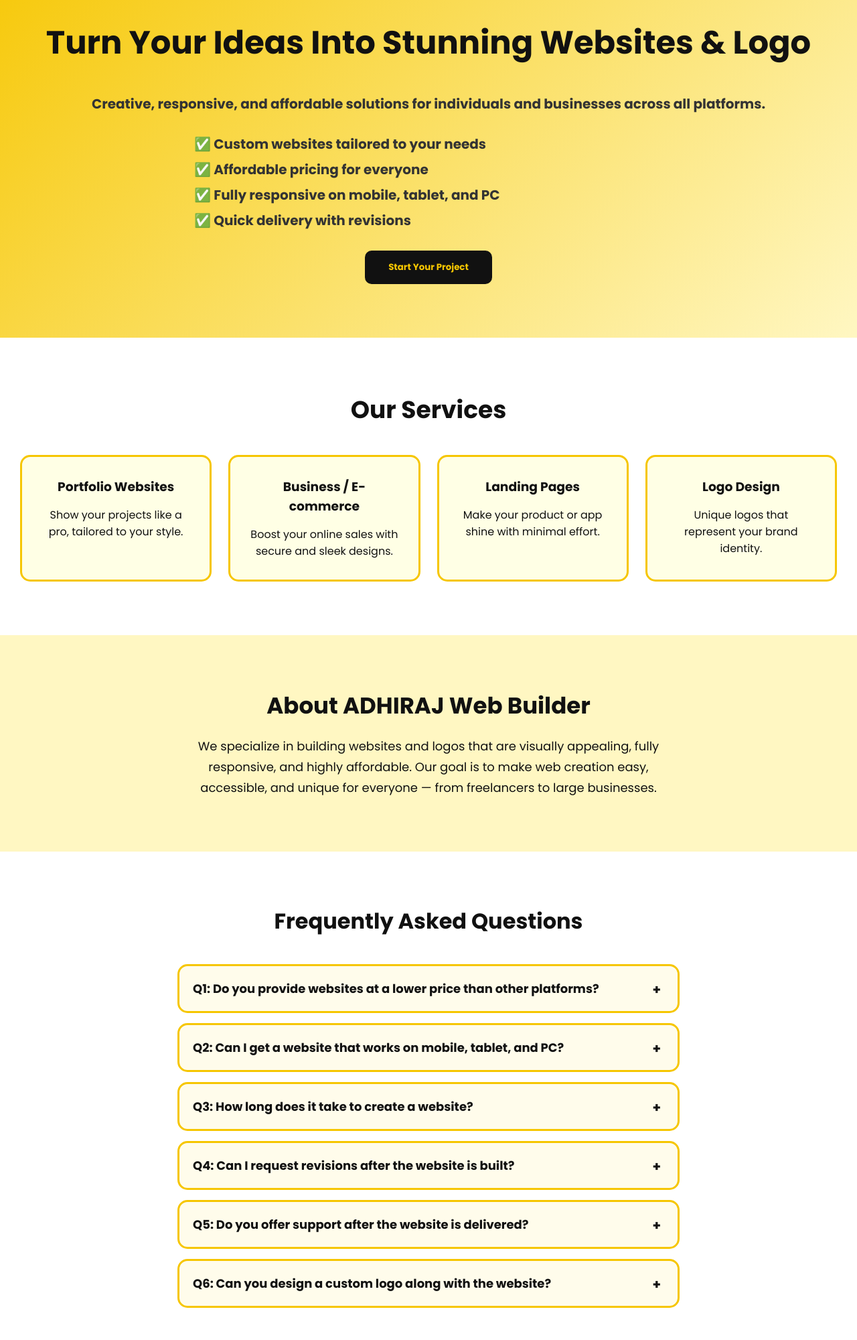
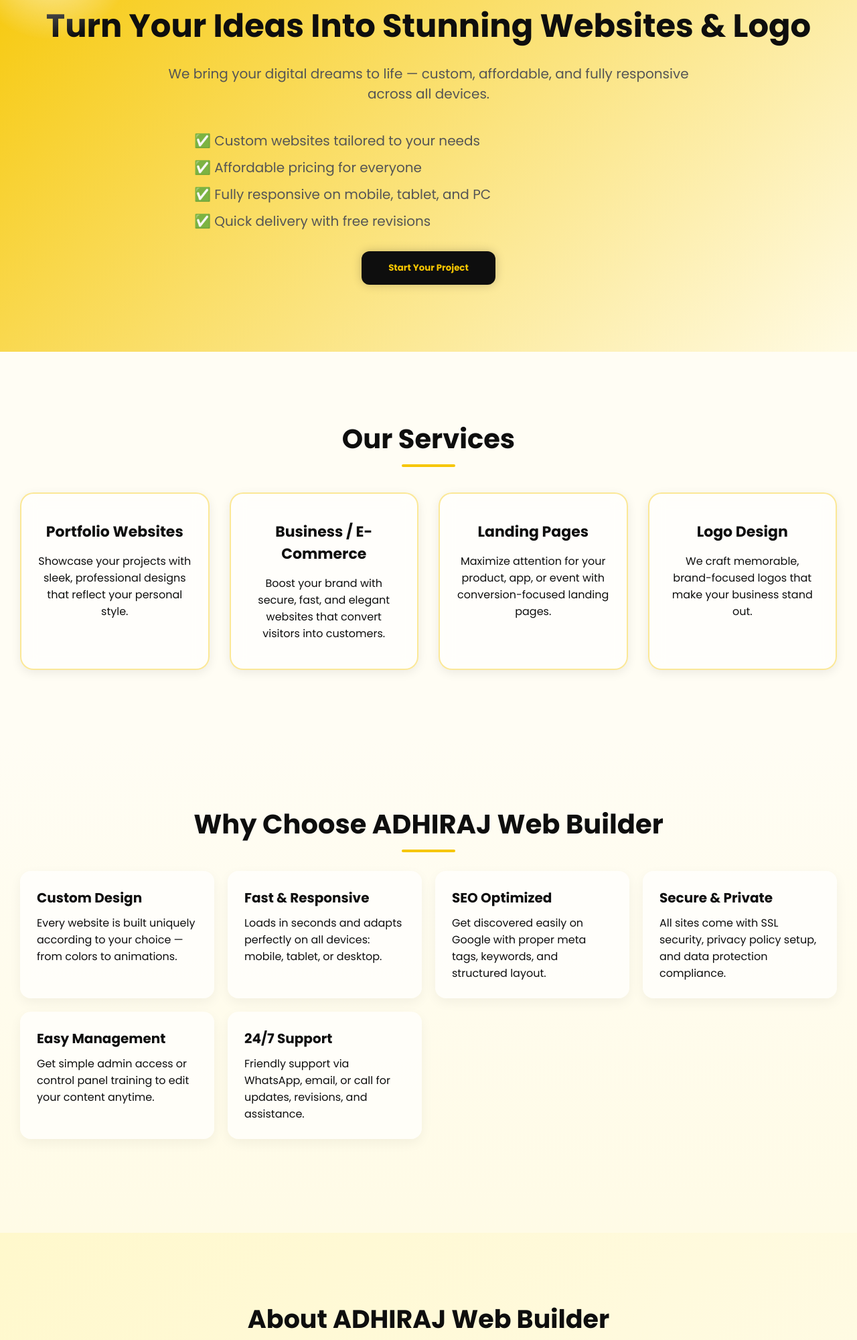
Before and after one commit to Adityaraj251/ADHIRAJwebbuilder, a plain HTML site: page index.html in a window 1280 px wide. Shown: the part 267-2267 px from the top of the page at 67% size. Drawn offline with Linux system fonts and the light colour scheme.

Commit message:
Update index.html

```diff
--- a/index.html
+++ b/index.html
@@ -5,178 +5,268 @@
 <meta name="viewport" content="width=device-width, initial-scale=1.0">
 <title>ADHIRAJ Web Builder</title>
 <link rel="icon" href="logo.png" type="image/png">
-<!-- Google Fonts -->
-<link href="https://fonts.googleapis.com/css2?family=Poppins:wght@400;700&display=swap" rel="stylesheet">
+<link href="https://fonts.googleapis.com/css2?family=Poppins:wght@400;600;700&display=swap" rel="stylesheet">
 
 <style>
 :root {
   --yellow: #f6c600;
-  --black: #111;
-  --white: #fff;
-  --gray: #333;
+  --black: #0e0e0e;
+  --white: #ffffff;
+  --gray: #555;
+  --glass: rgba(255, 255, 255, 0.2);
 }
 * {
-  margin:0;
-  padding:0;
-  box-sizing:border-box;
-  font-family:'Poppins', sans-serif;
+  margin: 0;
+  padding: 0;
+  box-sizing: border-box;
+  font-family: "Poppins", sans-serif;
+  scroll-behavior: smooth;
 }
 
-/* Body & Typography */
 body {
-  background: var(--white);
+  background: linear-gradient(135deg, #fff8cc 0%, #fdf6b2 40%, #ffffff 100%);
   color: var(--black);
   overflow-x: hidden;
-  font-weight: 400;
 }
-h1,h2,h3,h4,h5,h6 { font-weight:700; }
 
-/* NAVBAR WITH FULL PNG */
+/* HEADER */
 header {
   position: sticky;
   top: 0;
   width: 100%;
-  height: 120px;
+  height: 110px;
   display: flex;
   justify-content: center;
   align-items: center;
-  background: var(--white);
-  box-shadow: 0 4px 10px rgba(0,0,0,0.1);
+  background: rgba(255,255,255,0.9);
+  backdrop-filter: blur(10px);
+  box-shadow: 0 4px 20px rgba(0,0,0,0.1);
   z-index: 1000;
 }
 header img.logo-img {
-  max-height: 399%;
-  width: auto;
+  height: 380%;
   object-fit: contain;
+  animation: fadeDown 1s ease;
 }
 
 /* HERO */
 .hero {
   text-align: center;
-  padding: 180px 20px 80px 20px;
-  background: linear-gradient(135deg, var(--yellow) 0%, #fff7c2 100%);
-  font-weight:700; /* bold text */
+  padding: 160px 20px 100px 20px;
+  background: linear-gradient(135deg, var(--yellow), #fffbe5);
+  position: relative;
+  overflow: hidden;
+}
+.hero::before {
+  content: "";
+  position: absolute;
+  top: -50px; left: -50px;
+  width: 250px; height: 250px;
+  background: radial-gradient(circle, rgba(255,255,255,0.7), transparent 70%);
+  border-radius: 50%;
+  animation: float 6s ease-in-out infinite alternate;
 }
 .hero h1 {
   font-size: 48px;
-  line-height: 1.3;
+  font-weight: 700;
+  color: var(--black);
   margin-bottom: 20px;
-  color: var(--black);
 }
 .hero p {
   font-size: 20px;
   color: var(--gray);
-  margin-bottom: 30px;
+  max-width: 800px;
+  margin: 0 auto 40px;
 }
 .hero-points {
-  margin:30px 0;
-  font-size:18px;
-  color: var(--black);
-  text-align:left;
-  max-width:700px;
-  margin-left:auto;
-  margin-right:auto;
+  max-width: 700px;
+  margin: 0 auto 30px;
+  text-align: left;
+  font-size: 18px;
 }
-.hero-points p {
-  margin:8px 0;
-}
+.hero-points p { margin: 10px 0; }
 .btn {
   background: var(--black);
   color: var(--yellow);
+  padding: 15px 40px;
   border: none;
-  padding: 15px 35px;
-  border-radius: 10px;
+  border-radius: 12px;
+  font-weight: 700;
   cursor: pointer;
-  transition: 0.3s;
-  font-weight:700;
+  transition: all 0.3s ease;
+  box-shadow: 0 0 15px rgba(0,0,0,0.2);
 }
 .btn:hover {
   background: var(--yellow);
   color: var(--black);
+  transform: scale(1.05);
 }
 
 /* SERVICES */
 .services {
-  padding: 80px 30px;
+  padding: 100px 30px;
   text-align: center;
+  background: #fffdf4;
 }
-.services h2 { font-size: 36px; margin-bottom: 40px; }
+.services h2 {
+  font-size: 40px;
+  margin-bottom: 50px;
+  position: relative;
+}
+.services h2::after {
+  content: "";
+  position: absolute;
+  bottom: -12px; left: 50%;
+  transform: translateX(-50%);
+  width: 80px; height: 4px;
+  background: var(--yellow);
+  border-radius: 3px;
+}
 .service-boxes {
   display: grid;
   grid-template-columns: repeat(auto-fit, minmax(280px,1fr));
-  gap: 25px;
+  gap: 30px;
 }
 .service {
-  border: 3px solid var(--yellow);
-  padding: 30px;
-  border-radius: 15px;
-  background: rgba(255,255,0,0.1);
-  cursor: pointer;
-  transition: 0.3s;
-  font-weight:700;
+  background: rgba(255,255,255,0.6);
+  border: 2px solid rgba(246,198,0,0.4);
+  border-radius: 20px;
+  padding: 40px 25px;
+  backdrop-filter: blur(12px);
+  transition: all 0.3s ease;
+  box-shadow: 0 4px 15px rgba(0,0,0,0.08);
 }
 .service:hover {
+  background: var(--black);
+  color: var(--yellow);
+  transform: translateY(-10px) scale(1.02);
+  box-shadow: 0 6px 25px rgba(0,0,0,0.2);
+}
+.service h3 {
+  font-size: 22px;
+  margin-bottom: 15px;
+}
+.service p {
+  font-size: 16px;
+}
+
+/* FEATURES & PACKAGES */
+.features-packages {
+  padding: 100px 30px;
+  background: linear-gradient(180deg,#fffdf4,#fffbe6);
+}
+.features-packages h2 {
+  text-align: center;
+  font-size: 40px;
+  margin-bottom: 40px;
+  font-weight: 700;
+  position: relative;
+}
+.features-packages h2::after {
+  content: "";
+  position: absolute;
+  bottom: -12px;
+  left: 50%;
+  transform: translateX(-50%);
+  width: 80px;
+  height: 4px;
   background: var(--yellow);
-  color: var(--black);
+  border-radius: 3px;
+}
+.features-grid {
+  display:grid;
+  grid-template-columns: repeat(auto-fit,minmax(260px,1fr));
+  gap: 20px;
+  margin-bottom: 40px;
+}
+.feature-card {
+  background: rgba(255,255,255,0.7);
+  border-radius: 16px;
+  padding: 25px;
+  box-shadow: 0 6px 18px rgba(0,0,0,0.05);
+  transition: all 0.3s ease;
+}
+.feature-card:hover {
   transform: translateY(-8px);
+  background: var(--black);
+  color: var(--yellow);
 }
-.service h3 { margin-bottom: 15px; }
-.service p { font-weight:400; }
+.feature-card h3 {
+  margin-bottom: 10px;
+  font-size: 20px;
+}
 
 /* ABOUT */
 .about {
-  padding: 80px 30px;
-  background: #fff7c2;
+  padding: 100px 30px;
   text-align: center;
+  background: linear-gradient(135deg, #fff8cc 0%, #fffbe6 100%);
 }
-.about h2 { font-size: 34px; margin-bottom: 20px; }
+.about h2 {
+  font-size: 38px;
+  margin-bottom: 20px;
+}
 .about p {
-  max-width: 750px;
+  font-size: 18px;
+  max-width: 800px;
   margin: 0 auto;
-  font-size: 18px;
-  line-height: 1.7;
+  line-height: 1.8;
+  color: var(--gray);
 }
 
 /* FAQ */
 .faq {
-  padding: 80px 30px;
-  background: var(--white);
+  padding: 100px 30px;
+  background: #fffdf2;
 }
-.faq h2 { font-size: 32px; text-align: center; margin-bottom: 40px; }
+.faq h2 {
+  text-align: center;
+  font-size: 36px;
+  margin-bottom: 50px;
+}
 .faq-item {
-  max-width: 750px;
-  margin: 15px auto;
-  border: 3px solid var(--yellow);
+  max-width: 800px;
+  margin: 20px auto;
+  background: rgba(255,255,255,0.6);
+  border: 2px solid rgba(246,198,0,0.5);
   border-radius: 15px;
   overflow: hidden;
-  background: #fffceb;
-  transition: transform 0.3s;
+  transition: all 0.4s ease;
+  box-shadow: 0 3px 12px rgba(0,0,0,0.05);
 }
-.faq-item:hover { transform: translateY(-3px); }
+.faq-item.active {
+  background: var(--yellow);
+  color: var(--black);
+}
 .faq-question {
-  padding: 20px;
+  padding: 22px;
   font-weight: 700;
+  font-size: 18px;
   cursor: pointer;
   position: relative;
-  user-select: none;
-  font-size: 18px;
 }
 .faq-question::after {
-  content:'+'; position:absolute; right:25px; font-size:20px; transition:0.3s;
+  content: "+";
+  position: absolute;
+  right: 25px;
+  font-size: 22px;
+  transition: 0.3s;
 }
-.faq-item.active .faq-question::after { content:'−'; }
+.faq-item.active .faq-question::after {
+  content: "−";
+}
 .faq-answer {
   max-height: 0;
-  padding: 0 20px;
   overflow: hidden;
-  transition: max-height 0.5s ease, padding 0.3s ease;
+  transition: max-height 0.5s ease;
+  padding: 0 22px;
   font-size: 16px;
-  line-height: 1.6;
   color: var(--gray);
+  line-height: 1.7;
 }
 .faq-item.active .faq-answer {
-  max-height: 500px;
-  padding: 20px;
+  max-height: 300px;
+  padding: 20px 22px;
 }
 
 /* FOOTER */
@@ -184,39 +274,48 @@
   background: var(--black);
   color: var(--yellow);
   text-align: center;
-  padding: 25px;
+  padding: 40px 20px;
   font-size: 16px;
+  line-height: 1.7;
+}
+footer p strong {
+  color: var(--white);
+}
+
+/* ANIMATIONS */
+@keyframes float {
+  from { transform: translateY(0); }
+  to { transform: translateY(20px); }
+}
+@keyframes fadeDown {
+  from { opacity: 0; transform: translateY(-20px); }
+  to { opacity: 1; transform: translateY(0); }
 }
 
 /* RESPONSIVE */
-@media(max-width:768px){
-  .hero h1 { font-size:36px; }
-  .hero p { font-size:18px; }
-  .service-boxes { grid-template-columns:1fr; }
-  header { height:100px; }
-  .hero { padding-top:150px; }
+@media (max-width: 768px) {
+  .hero h1 { font-size: 34px; }
+  .hero p { font-size: 18px; }
+  .services h2, .features-packages h2 { font-size: 30px; }
+  .about h2 { font-size: 28px; }
 }
 </style>
 </head>
+
 <body>
-
 <header>
   <img src="name.png" alt="ADHIRAJ Logo" class="logo-img">
 </header>
 
 <section class="hero">
   <h1>Turn Your Ideas Into Stunning Websites & Logo</h1>
-  <br>
-  <p>Creative, responsive, and affordable solutions for individuals and businesses across all platforms.</p>
-
-  <!-- Added points -->
+  <p>We bring your digital dreams to life — custom, affordable, and fully responsive across all devices.</p>
   <div class="hero-points">
     <p>✅ Custom websites tailored to your needs</p>
     <p>✅ Affordable pricing for everyone</p>
     <p>✅ Fully responsive on mobile, tablet, and PC</p>
-    <p>✅ Quick delivery with revisions</p>
+    <p>✅ Quick delivery with free revisions</p>
   </div>
-
   <a href="second.html"><button class="btn">Start Your Project</button></a>
 </section>
 
@@ -225,79 +324,96 @@
   <div class="service-boxes">
     <div class="service">
       <h3>Portfolio Websites</h3>
-      <p>Show your projects like a pro, tailored to your style.</p>
+      <p>Showcase your projects with sleek, professional designs that reflect your personal style.</p>
     </div>
     <div class="service">
-      <h3>Business / E-commerce</h3>
-      <p>Boost your online sales with secure and sleek designs.</p>
+      <h3>Business / E-Commerce</h3>
+      <p>Boost your brand with secure, fast, and elegant websites that convert visitors into customers.</p>
     </div>
     <div class="service">
       <h3>Landing Pages</h3>
-      <p>Make your product or app shine with minimal effort.</p>
+      <p>Maximize attention for your product, app, or event with conversion-focused landing pages.</p>
     </div>
     <div class="service">
       <h3>Logo Design</h3>
-      <p>Unique logos that represent your brand identity.</p>
+      <p>We craft memorable, brand-focused logos that make your business stand out.</p>
+    </div>
+  </div>
+</section>
+
+<!-- NEW PREMIUM FEATURE SECTION -->
+<section class="features-packages" id="features-packages">
+  <h2>Why Choose ADHIRAJ Web Builder</h2>
+  <div class="features-grid">
+    <div class="feature-card">
+      <h3>Custom Design</h3>
+      <p>Every website is built uniquely according to your choice — from colors to animations.</p>
+    </div>
+    <div class="feature-card">
+      <h3>Fast & Responsive</h3>
+      <p>Loads in seconds and adapts perfectly on all devices: mobile, tablet, or desktop.</p>
+    </div>
+    <div class="feature-card">
+      <h3>SEO Optimized</h3>
+      <p>Get discovered easily on Google with proper meta tags, keywords, and structured layout.</p>
+    </div>
+    <div class="feature-card">
+      <h3>Secure & Private</h3>
+      <p>All sites come with SSL security, privacy policy setup, and data protection compliance.</p>
+    </div>
+    <div class="feature-card">
+      <h3>Easy Management</h3>
+      <p>Get simple admin access or control panel training to edit your content anytime.</p>
+    </div>
+    <div class="feature-card">
+      <h3>24/7 Support</h3>
+      <p>Friendly support via WhatsApp, email, or call for updates, revisions, and assistance.</p>
     </div>
   </div>
 </section>
 
 <section class="about" id="about">
   <h2>About ADHIRAJ Web Builder</h2>
-  <p>We specialize in building websites and logos that are visually appealing, fully responsive, and highly affordable. Our goal is to make web creation easy, accessible, and unique for everyone — from freelancers to large businesses.</p>
+  <p>We’re a creative digital studio led by <strong>Aditya Raj</strong>, dedicated to building websites and logos that are visually appealing, responsive, and affordable. Whether you’re a freelancer, startup, or brand — we design experiences that make you stand out online.</p>
 </section>
 
 <section class="faq" id="faq">
   <h2>Frequently Asked Questions</h2>
-
   <div class="faq-item">
-    <div class="faq-question">Q1: Do you provide websites at a lower price than other platforms?</div>
-    <div class="faq-answer">Yes! At ADHIRAJ Web Builder, we provide high-quality websites at more affordable prices compared to other platforms without compromising quality or design.</div>
+    <div class="faq-question">Do you provide websites at affordable prices?</div>
+    <div class="faq-answer">Yes! ADHIRAJ Web Builder delivers premium-quality websites at affordable rates — perfect for individuals and businesses alike.</div>
   </div>
-
   <div class="faq-item">
-    <div class="faq-question">Q2: Can I get a website that works on mobile, tablet, and PC?</div>
-    <div class="faq-answer">Absolutely! All our websites are fully responsive and optimized for all devices.</div>
+    <div class="faq-question">Are the websites fully responsive?</div>
+    <div class="faq-answer">Absolutely! Every website we build looks perfect on mobile, tablet, and desktop screens.</div>
   </div>
-
   <div class="faq-item">
-    <div class="faq-question">Q3: How long does it take to create a website?</div>
-    <div class="faq-answer">Typically, a basic website can be ready within 3–7 days, depending on complexity.</div>
+    <div class="faq-question">How long does it take to complete a project?</div>
+    <div class="faq-answer">Basic sites are usually ready within 3–7 days, depending on complexity and customization.</div>
   </div>
-
   <div class="faq-item">
-    <div class="faq-question">Q4: Can I request revisions after the website is built?</div>
-    <div class="faq-answer">Yes, we provide a set number of revisions to ensure your satisfaction with the final design.</div>
+    <div class="faq-question">Do you provide revisions?</div>
+    <div class="faq-answer">Yes — we offer free revisions to make sure you’re fully satisfied with the final design.</div>
   </div>
-
   <div class="faq-item">
-    <div class="faq-question">Q5: Do you offer support after the website is delivered?</div>
-    <div class="faq-answer">Yes, we offer technical support and guidance to help you manage and update your website.</div>
-  </div>
-
-  <div class="faq-item">
-    <div class="faq-question">Q6: Can you design a custom logo along with the website?</div>
-    <div class="faq-answer">Definitely! We create unique logos that match your brand identity along with your website.</div>
+    <div class="faq-question">Do you also design logos?</div>
+    <div class="faq-answer">Definitely! We design custom logos that align with your brand vision and identity.</div>
   </div>
 </section>
 
 <footer>
-  <p>© 2025 ADHIRAJ Web Builder | Designed by Aditya Raj</p>
-  <p style="margin-top:10px; font-weight:700;">Our Office:</p>
-  <p>Bisrampur, Nahauna, Karwandiya, Sasaram, Rohtas, Bihar, India, 821305</p>
-  </div>
+  <p>© 2025 <strong>ADHIRAJ Web Builder</strong> | Designed by Aditya Raj</p>
+  <p><strong>Our Office:</strong> Bisrampur, Nahauna, Karwandiya, Sasaram, Rohtas, Bihar, India — 821305</p>
 </footer>
 
 <script>
-  // FAQ Accordion with smooth transition
+// FAQ animation toggle
 const faqItems = document.querySelectorAll('.faq-item');
 faqItems.forEach(item => {
-    const q = item.querySelector('.faq-question');
-    q.addEventListener('click', () => {
+  item.querySelector('.faq-question').addEventListener('click', () => {
     item.classList.toggle('active');
   });
 });
 </script>
-
 </body>
  </html>
```
Lines whose indentation alone changed are shown as unchanged.
